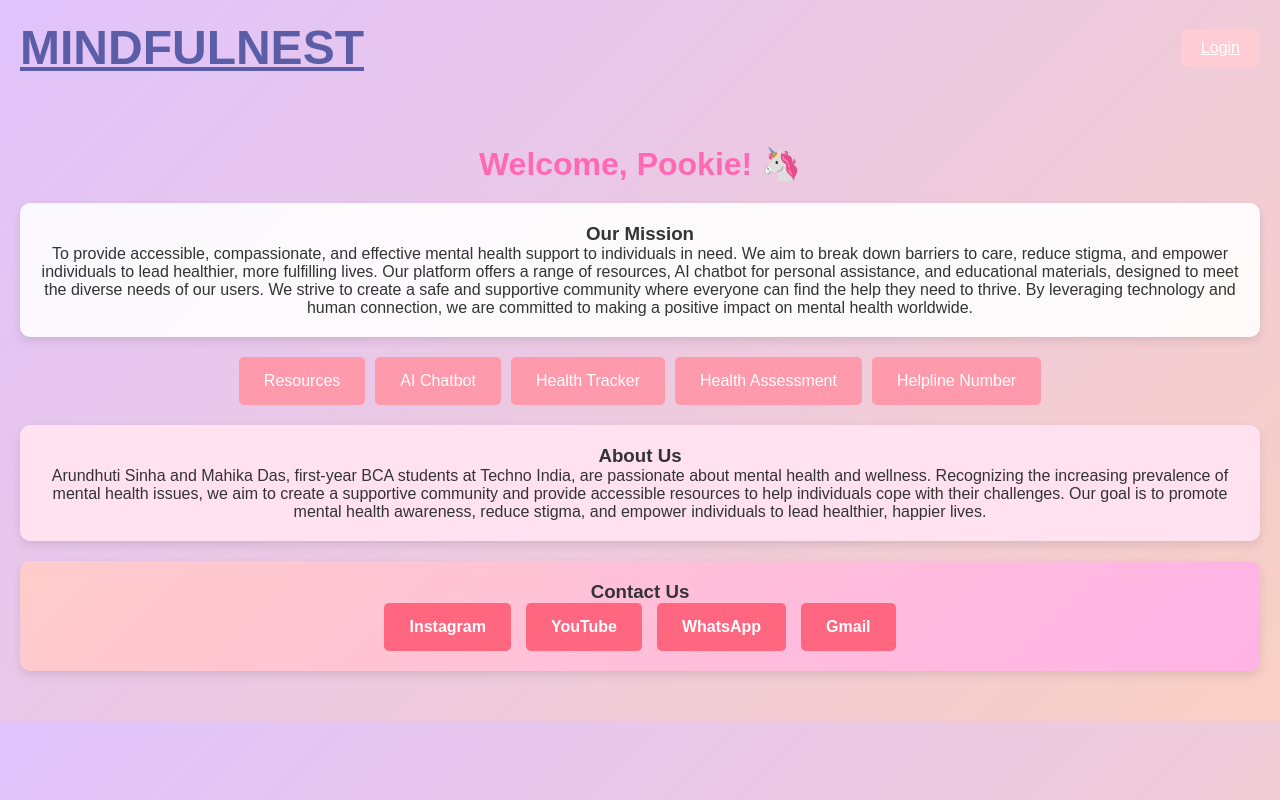
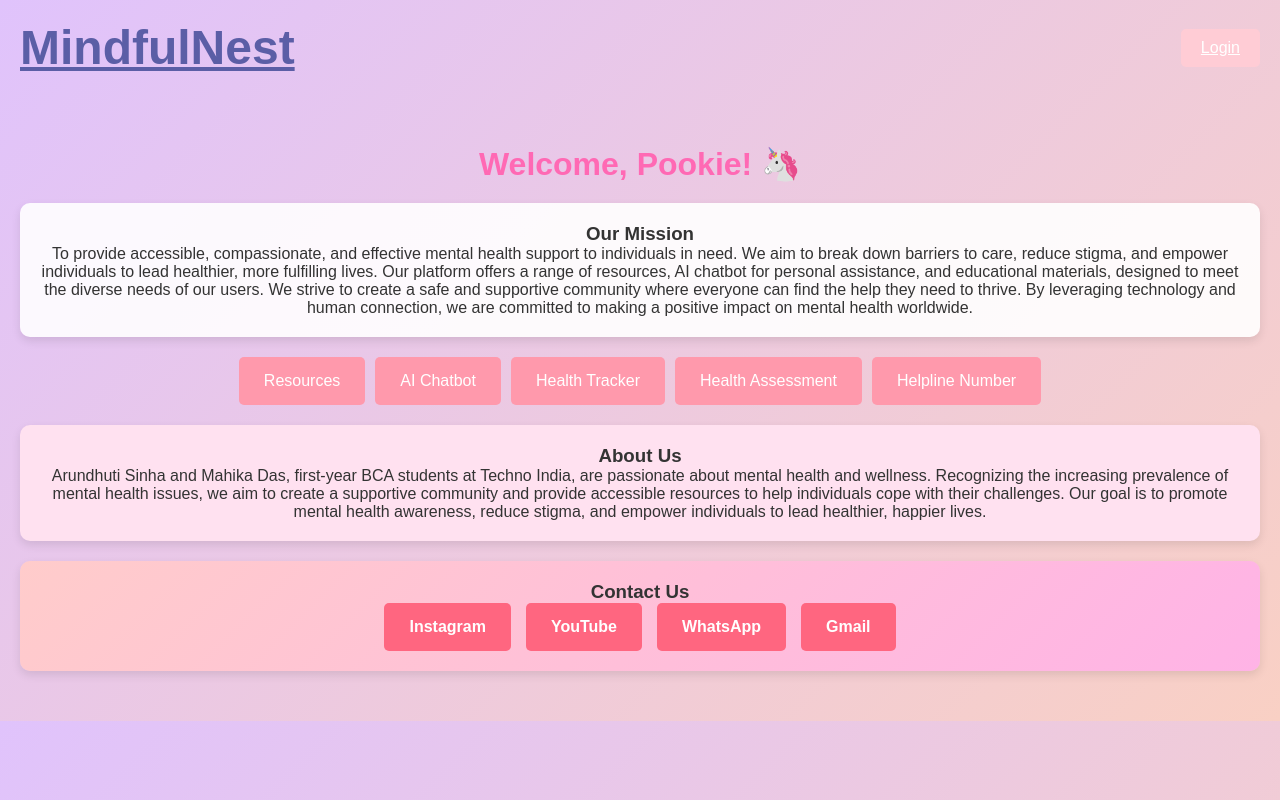
Before and after one commit to arundhuti19/mindfulnest-binary_brains, a plain HTML site: page minfulnest.html in a window 1280 px wide. Drawn offline with Linux system fonts and the light colour scheme.

Commit message:
Update minfulnest.html

```diff
--- a/minfulnest.html
+++ b/minfulnest.html
@@ -9,7 +9,7 @@
 </head>
 <body>
     <header>
-        <h1>MINDFULNEST</h1>
+        <h1>MindfulNest</h1>
         <a href="login.html" class="login-btn">Login</a> <!-- Login button linking to the login page -->
     </header>
 
```
